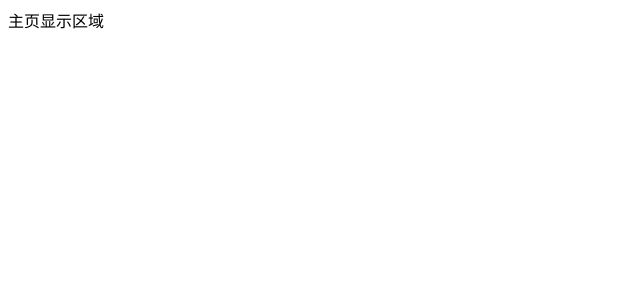
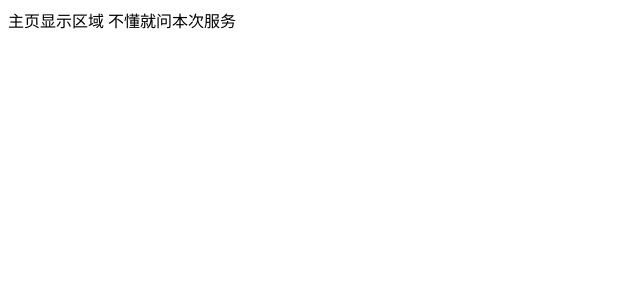
Before and after one commit to kouyang0115/new-hm-pc-vue, a Vue app: page / in a window 1280 px wide. Shown: the top 300 px of the page, without its empty margins (0-640 px from the left). Built offline with nearby package versions, Linux system fonts and the light colour scheme.

Commit message:
第二次修改

```diff
--- a/src/App.vue
+++ b/src/App.vue
@@ -1,5 +1,8 @@
 <template>
-  <div id="app">主页显示区域</div>
+  <div id="app">
+    主页显示区域
+    不懂就问本次服务
+  </div>
 </template>
 
 <script>
```
